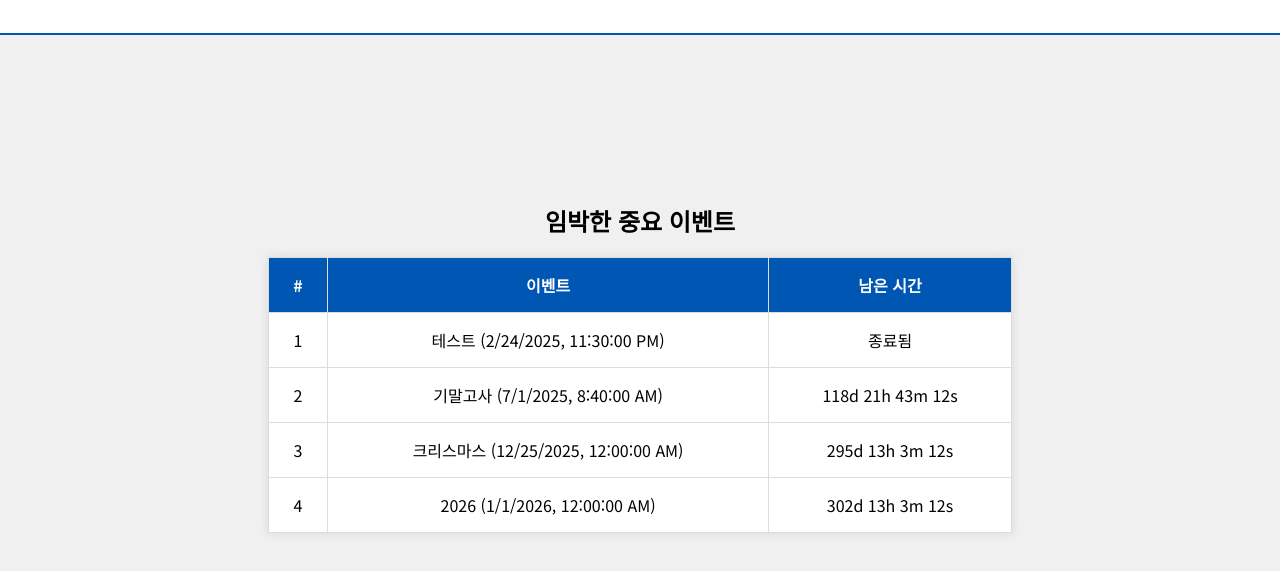
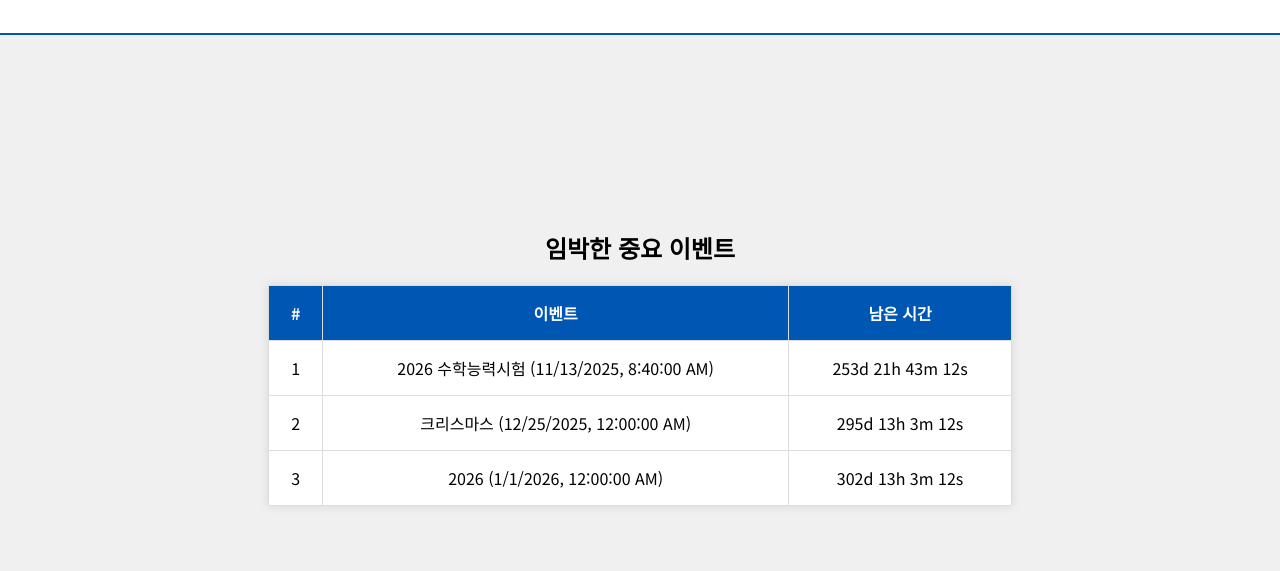
Before and after one commit to qpi-ipret/q-alim3rd, a plain HTML site: page index.html in a window 1280 px wide. Shown: the part 119-690 px from the top of the page. Drawn offline with Linux system fonts and the light colour scheme.

Commit message:
수능추가

```diff
--- a/index.html
+++ b/index.html
@@ -105,8 +105,7 @@
     <script>
         document.addEventListener("DOMContentLoaded", function () {
             const events = [
-                { name: "테스트", date: "2025-02-24T23:30:00" },
-                { name: "기말고사", date: "2025-07-01T08:40:00" },
+                { name: "2026 수학능력시험", date: "2025-11-13T08:40:00" },
                 { name: "크리스마스", date: "2025-12-25T00:00:00" },
                 { name: "2026", date: "2026-01-01T00:00:00" }
             ];
```
